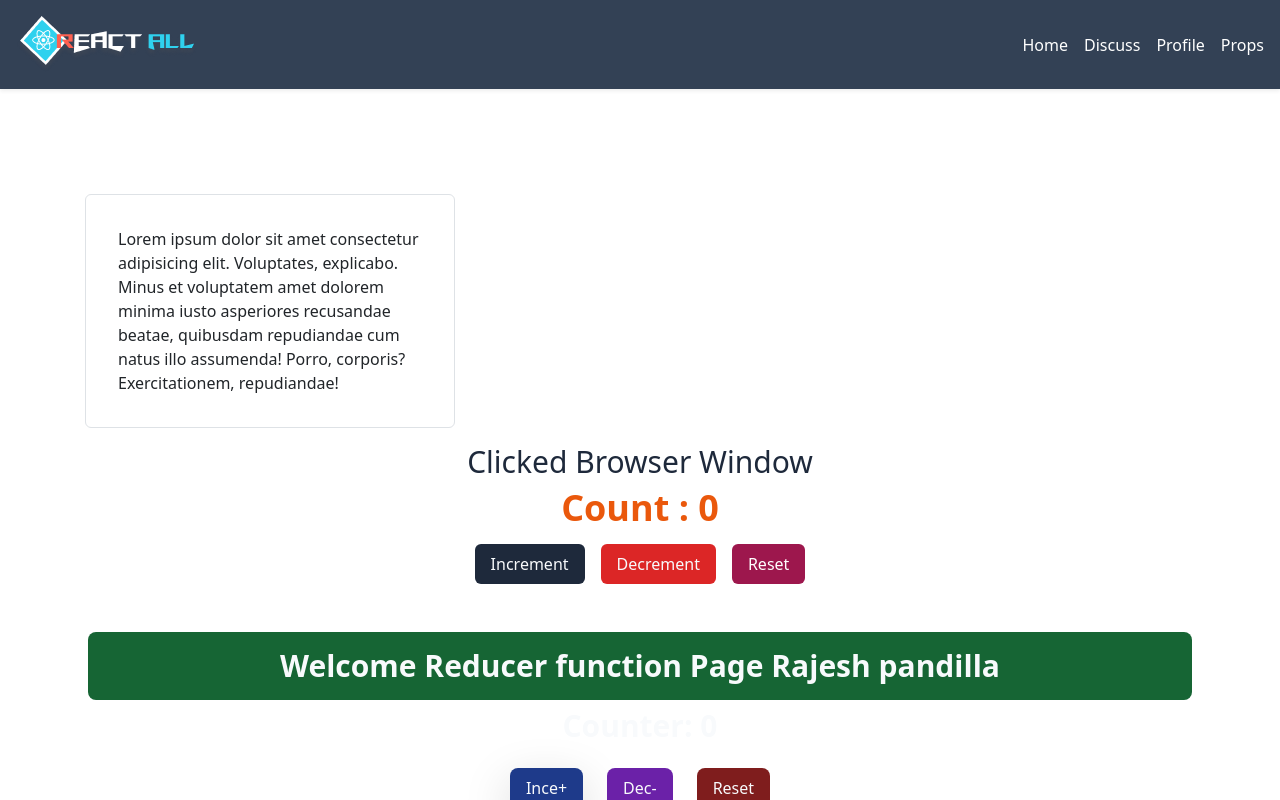
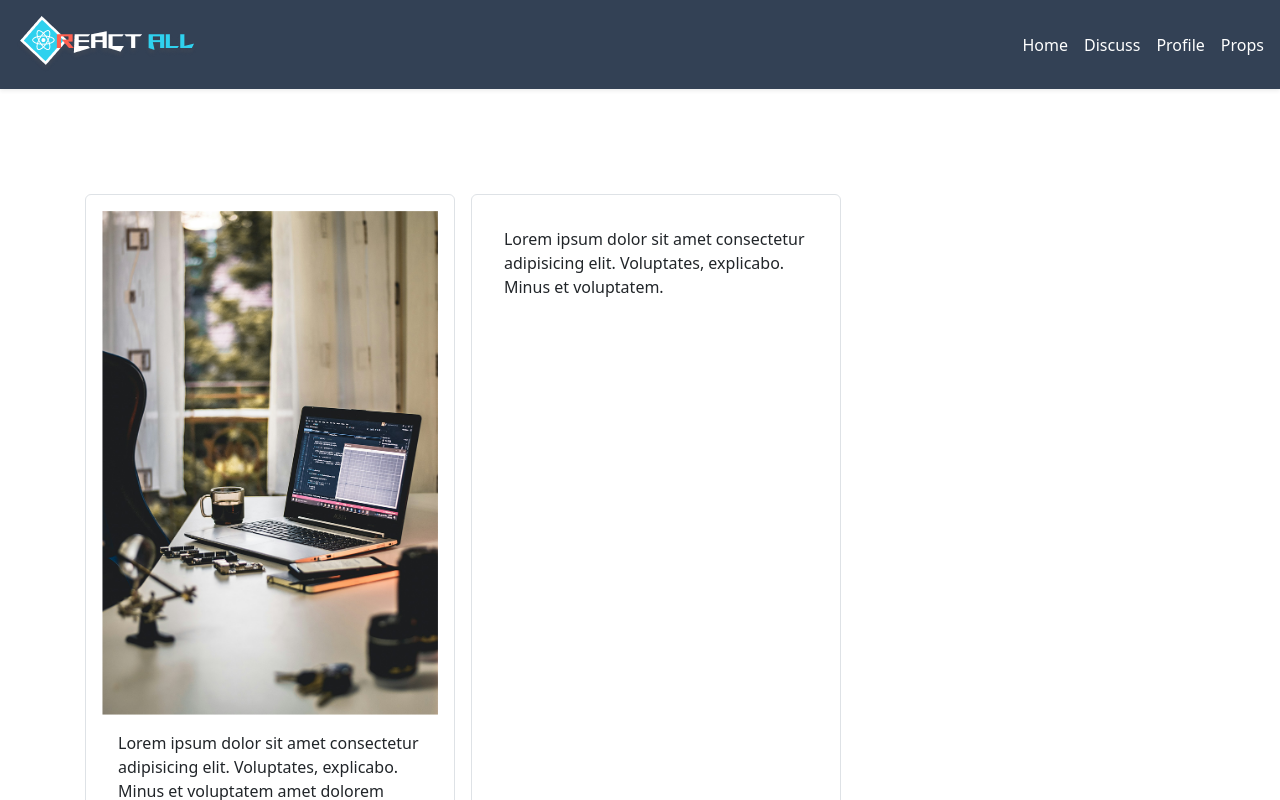
Before and after one commit to Pandilla-Rajesh/react-materialui, a React (Create React App) app: page / in a window 1280 px wide. Shown: the top 800 px of the page. Built offline with nearby package versions, Linux system fonts and the light colour scheme.

Commit message:
add the cards for smae height

```diff
--- a/src/pages/Home.js
+++ b/src/pages/Home.js
@@ -48,10 +48,21 @@ const Home = () => {
                     </Suspense>
                 ) }
 
-                <div className='card border flex flex-column'>
-                    <div className='card-body'>
-                        <p>Lorem ipsum dolor sit amet consectetur adipisicing elit. Voluptates, explicabo. Minus et voluptatem amet dolorem minima iusto asperiores recusandae beatae, quibusdam repudiandae
-                            cum natus illo assumenda! Porro, corporis? Exercitationem, repudiandae!</p>
+                <div className='flex flex-row gap-3'>
+                    <div className='card border '>
+                        <img src={ require('../assets/login_new_img.png') } alt="" />
+                        <div className='card-body i'>
+                            <p>Lorem ipsum dolor sit amet consectetur adipisicing elit. Voluptates, explicabo. Minus et voluptatem amet dolorem minima iusto asperiores recusandae beatae, quibusdam repudiandae
+                                cum natus illo assumenda! Porro, corporis? Exercitationem, repudiandae!</p>
+                        </div>
+                    </div>
+
+                    <div className='card border '>
+                        <div className='card-body '>
+                            <p>Lorem ipsum dolor sit amet consectetur adipisicing elit. Voluptates,
+                                explicabo. Minus et voluptatem.
+                            </p>
+                        </div>
                     </div>
                 </div>
 
```
